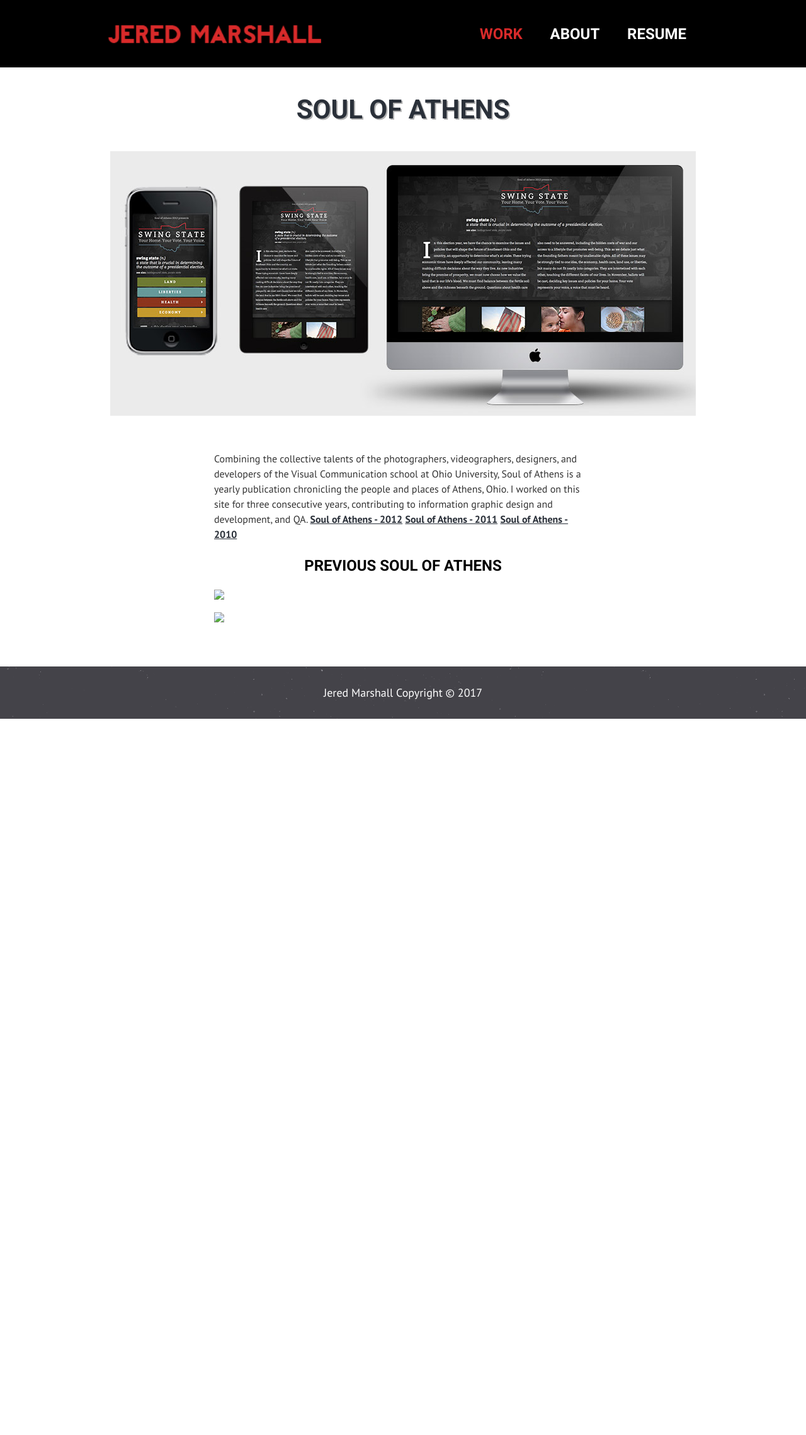
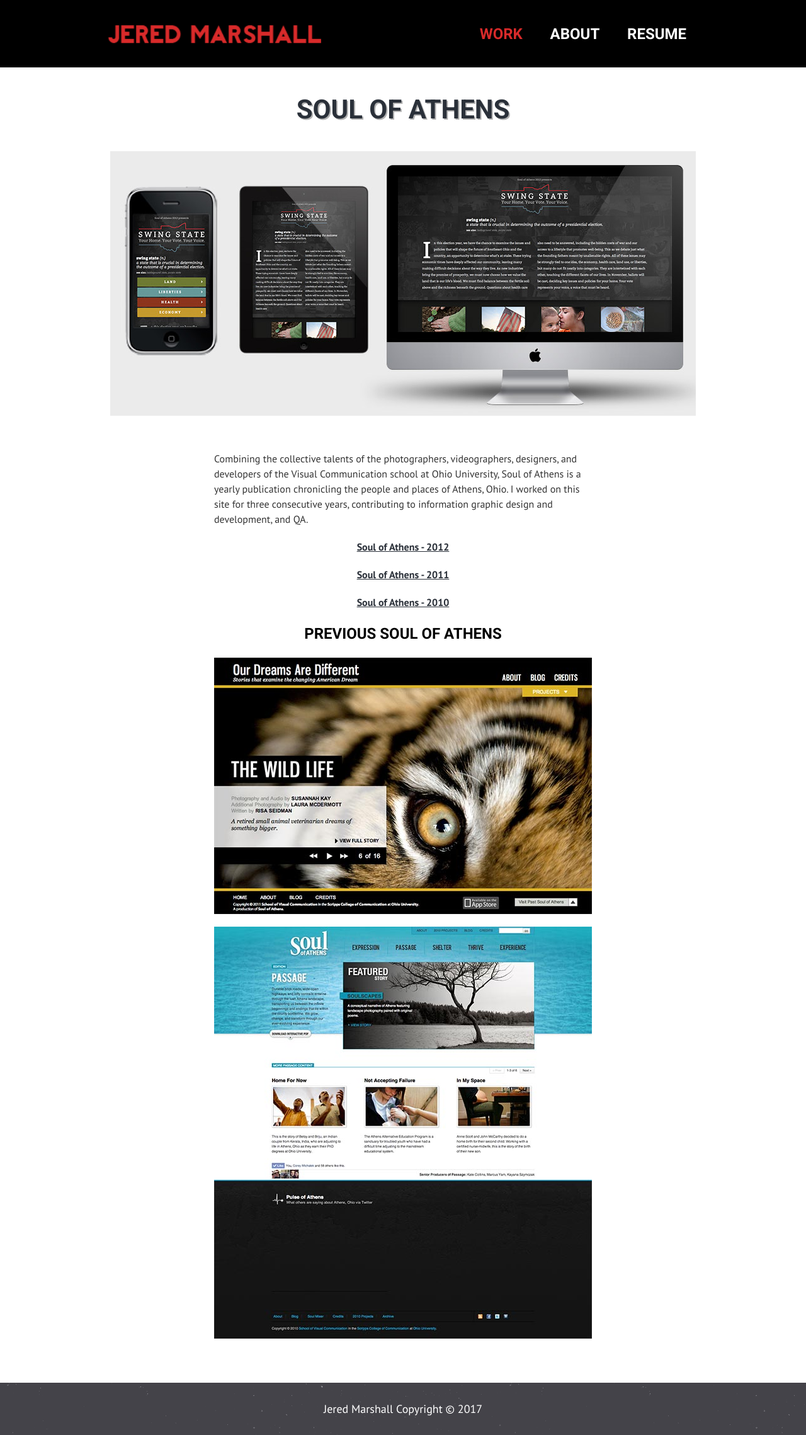
Before and after one commit to jmarsh410/jekyll-portfolio-site, a Jekyll site: the page built from _work/soul-of-athens.html, in a window 1280 px wide. Shown: the whole page at 63% size. Built offline with Jekyll 4.4.1, drawn with Linux system fonts in a browser that asks for light colours; nearby versions of some CDN libraries; before the commit the page ends 1141 px from its top, so only the background shows below that.

Commit message:
added link classes to standalong links, edited image paths, added image alt text

```diff
--- a/_work/festival-hopper.html
+++ b/_work/festival-hopper.html
@@ -7,7 +7,7 @@ hero: '/images/projects/festival-hopper/festival-hopper-hero.jpg'
 <p class="description">
   Note: A work in progress. The UI still needs a lot of styling love :) Festival Hopper is my current pet project, a web app powered by React and the Untappd API. My friends and I, preferring to enjoy assortments of many different beers at festivals and breweries, wanted a way to quickly find and batch check-in multiple beers at the same time. However, this functionality did not exist in our favorite beer tracker UNTAPPD. Untappd does, however, have an API, so I decided to use it to create an app that allows just that, listing curated beer lists that can be checked in all at once.
 </p>
-<p>
+<p class="singleProject-link">
   <a href="http://festivalhopper.jeredmarshall.com/">Festival Hopper</a>
 </p>
 
--- a/_work/soul-of-athens.html
+++ b/_work/soul-of-athens.html
@@ -2,15 +2,21 @@
 title: Work | Soul of Athens
 heading: Soul of Athens
 hero: '/images/projects/soa/soa-hero.jpg'
+heroAlt: Mobile, Tablet, and Desktop views of the Soul of Athens from 2012
 ---
 
 <p>
   Combining the collective talents of the photographers, videographers, designers, and developers of the Visual Communication school at Ohio University, Soul of Athens is a yearly publication chronicling the people and places of Athens, Ohio. I worked on this site for three consecutive years, contributing to information graphic design and development, and QA.
+</p>
+<p class="singleProject-link">
   <a target="_blank" href="http://2012.soulofathens.com/">Soul of Athens - 2012</a>
+</p>
+<p class="singleProject-link">
   <a target="_blank" href="http://2011.soulofathens.com/">Soul of Athens - 2011</a>
+</p>
+<p class="singleProject-link">
   <a target="_blank" href="http://2010.soulofathens.com/">Soul of Athens - 2010</a>
 </p>
 <h2>Previous Soul of Athens</h2>
-<p></p>
-<img src="images/projects/soa/2011.jpg" >
-<img src="images/projects/soa/2010.jpg" >
+<img src="/images/projects/soa/2011.jpg" alt="">
+<img src="/images/projects/soa/2010.jpg" alt="">
--- a/_work/spacecraft.html
+++ b/_work/spacecraft.html
@@ -7,7 +7,7 @@ hero: '/images/projects/spacecraft/spacecraft-hero.jpg'
 <p>
   Spacecraft is a robust CMS that helps small to medium sized businesses easily create a maintain their websites. Throw a rock anywhere in downtown Austin, and it'll hit a business that has chosen this service. The team is small, so my responsibilities are wide-ranging in terms of Front End Development. My main duty is to add to and refine the web app's UI. I've taken part in spec-ing out and implementing new features, renovating the mobile navigation system (updating it with new options and adding lots of animations), creating a system for unit testing client side controls using Mocha, Chai, and Karma, etc. I'm also the point-of-contact for spec-ing out custom features for clients, where I work closely with designers to quote and create something the client has requested.
 </p>
-<p>
+<p class="project-link">
   <a href="https://gospacecraft.com/">Spacecraft Marketing Site</a>
 </p>
 
--- a/_work/volusion.html
+++ b/_work/volusion.html
@@ -6,6 +6,8 @@ hero: '/images/projects/volusion/volusion-hero.jpg'
 
 <p>
   Volusion creates storefronts for businesses that want to sell their products online. I work as a Front End Developer, coding custom designs and premium templates within the Volusion platform. I work with a large team of designers and developers and contribute to refining workflow processes and creating a better end product.
+</p>
+<p class="singleProject-link">
   <a target="_blank" href="http://www.volusion.com/">Volusion</a>
 </p>
 
```
Also changed, not shown: _work/kroutel.html (+6 -3 lines).
